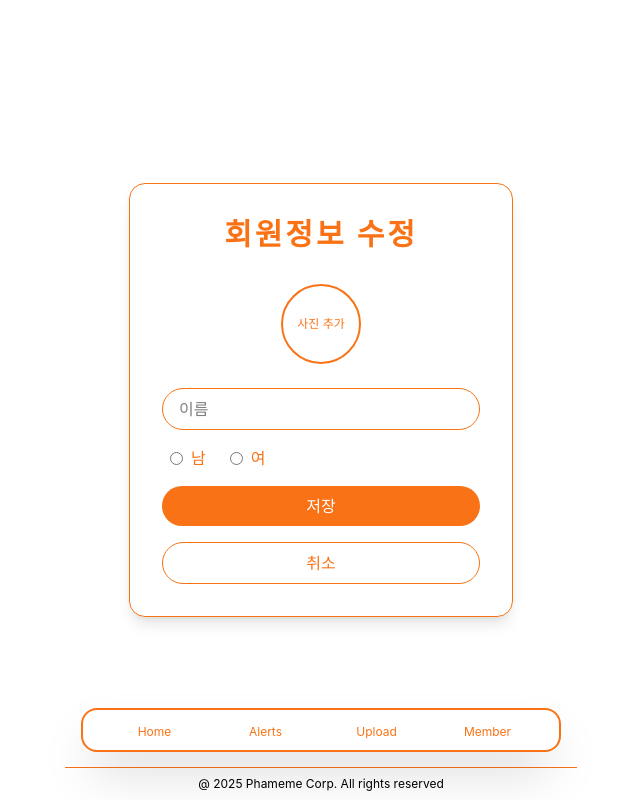
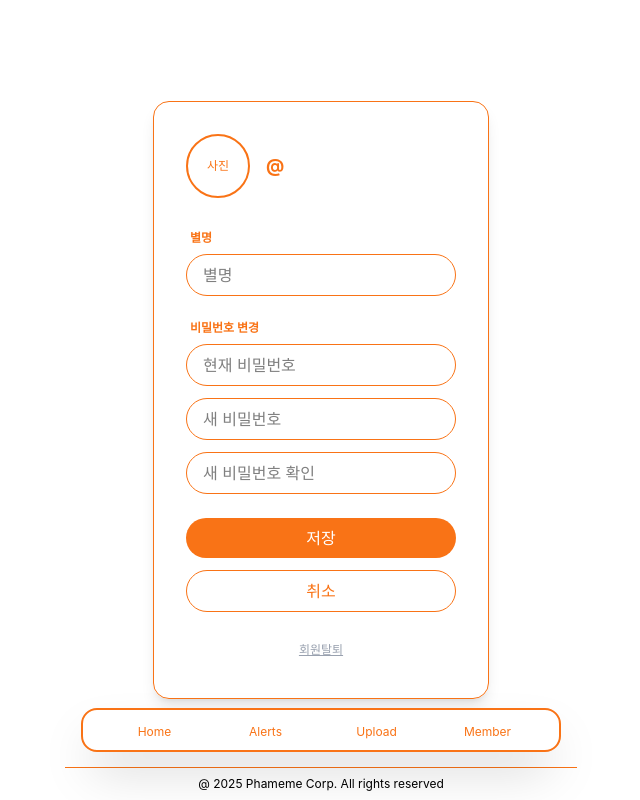
Before and after one commit to momohyphon/phameme-web, a React (Vite) app: page /editprofile in a window 1280 px wide. Shown: the whole page, without its empty margins (319-959 px from the left). Built offline with nearby package versions, Linux system fonts and the light colour scheme; no server answers.

Commit message:
정보수정

```diff
--- a/src/pages/EditProfile.jsx
+++ b/src/pages/EditProfile.jsx
@@ -1,12 +1,12 @@
 import { auth } from "../firebase";
 import { useState, useEffect } from "react";
 import { useNavigate } from "react-router-dom";
-import { onAuthStateChanged } from "firebase/auth";
-import { doc, getDoc, setDoc } from "firebase/firestore";
+import { onAuthStateChanged, updatePassword, deleteUser, reauthenticateWithCredential, EmailAuthProvider } from "firebase/auth";
+import { doc, getDoc, setDoc, deleteDoc, collection, getDocs, query, where } from "firebase/firestore";
 import { db } from "../firebase";
 
 function EditProfile() {
-  // 네온 색상 배열
+  // 네온 색상 배열 - 2초마다 순환
   const neonColors = ["#7C3AED", "#EC4899", "#F97316", "#3B82F6", "#10B981"];
   // 현재 색상 인덱스
   const [colorIndex, setColorIndex] = useState(0);
@@ -14,20 +14,26 @@ function EditProfile() {
   const navigate = useNavigate();
   // 현재 로그인한 유저
   const [currentUser, setCurrentUser] = useState(null);
-  // 이름 입력값
+  // 별명 입력값 - Firestore name 필드와 연동, 화면 표시만 별명으로 변경
   const [name, setName] = useState("");
   // 성별 입력값
   const [gender, setGender] = useState("");
-  // 프로필 사진 URL
+  // 프로필 사진 URL - 상단 프로필 표시용
   const [profilePhoto, setProfilePhoto] = useState("");
-  // 사진 미리보기 URL
-  const [photoPreview, setPhotoPreview] = useState("");
-  // 새로 선택한 사진 파일
-  const [photoFile, setPhotoFile] = useState(null);
+  // 현재 비밀번호 - 비밀번호 변경시 재인증용
+  const [currentPassword, setCurrentPassword] = useState("");
+  // 새 비밀번호
+  const [newPassword, setNewPassword] = useState("");
+  // 새 비밀번호 확인
+  const [newPasswordConfirm, setNewPasswordConfirm] = useState("");
   // 저장 성공 메시지
   const [success, setSuccess] = useState("");
   // 오류 메시지
   const [error, setError] = useState("");
+  // 회원탈퇴 섹션 표시 여부 - 토글 방식
+  const [showDeleteTab, setShowDeleteTab] = useState(false);
+  // 회원탈퇴 확인용 비밀번호
+  const [deletePassword, setDeletePassword] = useState("");
 
   // 2초마다 색상 변경
   useEffect(() => {
@@ -42,17 +48,14 @@ function EditProfile() {
     const unsubscribe = onAuthStateChanged(auth, async (user) => {
       setCurrentUser(user);
       if (user) {
-        // Firestore에서 기존 정보 가져오기
         const docRef = doc(db, "users", user.uid);
         const docSnap = await getDoc(docRef);
         if (docSnap.exists()) {
-          // 기존 이름 표시
+          // Firestore name 필드 불러오기
           setName(docSnap.data().name || "");
-          // 기존 성별 표시
           setGender(docSnap.data().gender || "");
-          // 기존 사진 표시
+          // 상단 프로필 사진 표시용
           setProfilePhoto(docSnap.data().photoURL || "");
-          setPhotoPreview(docSnap.data().photoURL || "");
         }
       }
     });
@@ -61,136 +64,177 @@ function EditProfile() {
 
   const currentColor = neonColors[colorIndex];
 
-  // 사진 변경 처리
-  const handlePhotoChange = (e) => {
-    const file = e.target.files[0];
-    // 파일 상태 저장
-    setPhotoFile(file);
-    // 미리보기 URL 생성
-    setPhotoPreview(URL.createObjectURL(file));
-  };
-
-  // 저장 처리
+  // 저장 처리 - 별명(name) + 비밀번호 변경
   const handleSave = async () => {
-    try {
-      let photoURL = profilePhoto;
-
-      // 새 사진 선택했으면 Cloudinary에 업로드
-      if (photoFile) {
-        const formData = new FormData();
-        formData.append("file", photoFile);
-        formData.append("upload_preset", "phameme_upload");
-        const res = await fetch("https://api.cloudinary.com/v1_1/dgibdjbtj/image/upload", {
-          method: "POST",
-          body: formData,
-        });
-        const data = await res.json();
-        // 새 사진 URL 저장
-        photoURL = data.secure_url;
+    if (newPassword || newPasswordConfirm) {
+      if (newPassword !== newPasswordConfirm) {
+        setError("새 비밀번호가 일치하지 않습니다.");
+        return;
+      }
+      if (newPassword.length < 6) {
+        setError("비밀번호는 6자리 이상이어야 합니다.");
+        return;
+      }
+      if (!currentPassword) {
+        setError("비밀번호 변경을 위해 현재 비밀번호를 입력해 주세요.");
+        return;
+      }
     }
 
-      // Firestore에 업데이트 (merge: true = 기존 데이터 유지)
+    try {
+      // Firestore name 필드 업데이트 - merge: true로 기존 데이터 유지
       await setDoc(doc(db, "users", currentUser.uid), {
         name: name,
         gender: gender,
-        photoURL: photoURL,
       }, { merge: true });
 
+      // 비밀번호 변경 요청시 - Firebase 재인증 후 변경
+      if (newPassword) {
+        const credential = EmailAuthProvider.credential(currentUser.email, currentPassword);
+        await reauthenticateWithCredential(currentUser, credential);
+        await updatePassword(currentUser, newPassword);
+      }
+
       setSuccess("저장되었습니다!");
-      // 2초 후 마이페이지로 이동
       setTimeout(() => {
         navigate("/mypage");
       }, 2000);
     } catch (err) {
+      if (err.code === "auth/wrong-password" || err.code === "auth/invalid-credential") {
+        setError("현재 비밀번호가 틀렸습니다.");
+      } else {
         setError("저장 실패. 다시 시도해 주세요.");
+      }
+    }
+  };
+
+  // 회원탈퇴 처리 - 재인증 후 Firestore 데이터 + Auth 계정 삭제
+  const handleDeleteAccount = async () => {
+    if (!deletePassword) {
+      setError("비밀번호를 입력해 주세요.");
+      return;
+    }
+    try {
+      // Firebase 계정 삭제 전 재인증 필수
+      const credential = EmailAuthProvider.credential(currentUser.email, deletePassword);
+      await reauthenticateWithCredential(currentUser, credential);
+
+      // Firestore users 문서 삭제
+      await deleteDoc(doc(db, "users", currentUser.uid));
+
+      // 내 카테고리 전부 삭제
+      const catSnap = await getDocs(query(collection(db, "categories"), where("userId", "==", currentUser.uid)));
+      for (const d of catSnap.docs) {
+        await deleteDoc(doc(db, "categories", d.id));
+      }
+
+      // 내 팔로우 데이터 전부 삭제
+      const followSnap = await getDocs(collection(db, "follows"));
+      for (const d of followSnap.docs) {
+        const fdata = d.data();
+        if (fdata.followerId === currentUser.uid || fdata.followingId === currentUser.uid) {
+          await deleteDoc(doc(db, "follows", d.id));
+        }
+      }
+
+      // Firebase Auth 계정 삭제
+      await deleteUser(currentUser);
+      alert("회원탈퇴가 완료되었습니다.");
+      navigate("/");
+    } catch (err) {
+      if (err.code === "auth/wrong-password" || err.code === "auth/invalid-credential") {
+        setError("비밀번호가 틀렸습니다.");
+      } else {
+        setError("탈퇴 실패. 다시 시도해 주세요.");
+      }
     }
   };
 
   return (
-    <div className="min-h-screen bg-white flex items-center justify-center">
+    // 수정됨: flex items-center justify-center로 로그인 페이지처럼 화면 중앙 배치
+    <div className="min-h-screen bg-white flex items-center justify-center py-10">
+      <div className="w-full max-w-sm px-6">
+
+        {/* 카드 컨테이너 - 로그인 페이지와 동일한 스타일 */}
         <div
           style={{ borderColor: currentColor, transition: "border-color 1s ease" }}
-        className="border rounded-2xl p-8 w-full max-w-sm shadow-lg"
+          className="border rounded-2xl p-8 shadow-lg"
         >
-        {/* 로고 */}
-        <h1
-          style={{ color: currentColor, transition: "color 1s ease" }}
-          className="text-3xl font-bold tracking-widest text-center mb-8"
+          {/* 상단 프로필 - 사진 + 아이디 표시 */}
+          <div className="flex items-center gap-4 mb-8">
+            {/* 프로필 사진 원형 */}
+            <div
+              style={{ borderColor: currentColor }}
+              className="w-16 h-16 rounded-full border-2 overflow-hidden flex items-center justify-center flex-shrink-0"
             >
-          회원정보 수정
-        </h1>
+              {profilePhoto ? (
+                <img src={profilePhoto} className="w-full h-full object-cover" />
+              ) : (
+                <span style={{ color: currentColor }} className="text-xs">사진</span>
+              )}
+            </div>
+            {/* 이메일 @ 앞부분을 아이디로 표시 */}
+            <p style={{ color: currentColor }} className="text-lg font-bold">
+              @{currentUser?.email?.split("@")[0]}
+            </p>
+          </div>
 
           {/* 성공 메시지 */}
           {success && (
             <p style={{ color: currentColor }} className="text-center font-bold mb-4">{success}</p>
           )}
 
-        {/* 프로필 사진 */}
-        <div className="flex flex-col items-center mb-4">
-          <div
-            style={{ borderColor: currentColor }}
-            className="w-20 h-20 rounded-full border-2 overflow-hidden mb-2 flex items-center justify-center cursor-pointer"
-            onClick={() => document.getElementById("editPhotoInput").click()}
-          >
-            {photoPreview ? (
-              <img src={photoPreview} className="w-full h-full object-cover" />
-            ) : (
-              <span style={{ color: currentColor }} className="text-xs">사진 추가</span>
-            )}
-          </div>
-          <input
-            id="editPhotoInput"
-            type="file"
-            accept="image/*"
-            className="hidden"
-            onChange={handlePhotoChange}
-          />
-        </div>
-
-        {/* 이름 입력 */}
-        <input
-          type="text"
-          placeholder="이름"
-          value={name}
-          onChange={(e) => setName(e.target.value)}
-          style={{ borderColor: currentColor, transition: "border-color 1s ease" }}
-          className="w-full bg-white border text-black px-4 py-2 rounded-full mb-4 outline-none"
-        />
-
-        {/* 성별 선택 */}
-        <div className="flex gap-6 mb-4 px-2">
-          <label style={{ color: currentColor }} className="flex items-center gap-2 cursor-pointer">
-            <input
-              type="radio"
-              name="gender"
-              value="남"
-              checked={gender === "남"}
-              onChange={(e) => setGender(e.target.value)}
-            />
-            남
-          </label>
-          <label style={{ color: currentColor }} className="flex items-center gap-2 cursor-pointer">
-            <input
-              type="radio"
-              name="gender"
-              value="여"
-              checked={gender === "여"}
-              onChange={(e) => setGender(e.target.value)}
-            />
-            여
-          </label>
-        </div>
-
           {/* 오류 메시지 */}
           {error && (
             <p className="text-red-400 text-sm text-center mb-4">{error}</p>
           )}
 
+          {/* 별명 입력 - Firestore name 필드와 연동 */}
+          <p style={{ color: currentColor }} className="text-xs font-bold mb-2 px-1">별명</p>
+          <input
+            type="text"
+            placeholder="별명"
+            value={name}
+            onChange={(e) => setName(e.target.value)}
+            style={{ borderColor: currentColor }}
+            className="w-full bg-white border text-black px-4 py-2 rounded-full mb-6 outline-none"
+          />
+
+          {/* 비밀번호 변경 섹션 */}
+          <p style={{ color: currentColor }} className="text-xs font-bold mb-2 px-1">비밀번호 변경</p>
+          {/* 현재 비밀번호 - 재인증용 */}
+          <input
+            type="password"
+            placeholder="현재 비밀번호"
+            value={currentPassword}
+            onChange={(e) => setCurrentPassword(e.target.value)}
+            style={{ borderColor: currentColor }}
+            className="w-full bg-white border text-black px-4 py-2 rounded-full mb-3 outline-none"
+          />
+          {/* 새 비밀번호 */}
+          <input
+            type="password"
+            placeholder="새 비밀번호"
+            value={newPassword}
+            onChange={(e) => setNewPassword(e.target.value)}
+            style={{ borderColor: currentColor }}
+            className="w-full bg-white border text-black px-4 py-2 rounded-full mb-3 outline-none"
+          />
+          {/* 새 비밀번호 확인 */}
+          <input
+            type="password"
+            placeholder="새 비밀번호 확인"
+            value={newPasswordConfirm}
+            onChange={(e) => setNewPasswordConfirm(e.target.value)}
+            style={{ borderColor: currentColor }}
+            className="w-full bg-white border text-black px-4 py-2 rounded-full mb-6 outline-none"
+          />
+
           {/* 저장 버튼 */}
           <button
             onClick={handleSave}
-          style={{ backgroundColor: currentColor, transition: "background-color 1s ease" }}
-          className="w-full text-white py-2 rounded-full transition mb-4"
+            style={{ backgroundColor: currentColor }}
+            className="w-full text-white py-2 rounded-full mb-3"
           >
             저장
           </button>
@@ -199,10 +243,45 @@ function EditProfile() {
           <button
             onClick={() => navigate("/mypage")}
             style={{ borderColor: currentColor, color: currentColor }}
-          className="w-full border py-2 rounded-full transition"
+            className="w-full border py-2 rounded-full mb-6"
           >
             취소
           </button>
+
+          {/* 회원탈퇴 토글 버튼 */}
+          <button
+            onClick={() => setShowDeleteTab((prev) => !prev)}
+            className="w-full text-xs text-center text-gray-400 underline mb-2"
+          >
+            회원탈퇴
+          </button>
+
+          {/* 회원탈퇴 섹션 - 토글시 표시 */}
+          {showDeleteTab && (
+            <div className="border-t pt-4 mt-2" style={{ borderColor: currentColor }}>
+              {/* 안내 문구 */}
+              <p className="text-xs text-gray-500 text-center mb-4">
+                회원탈퇴시 기존 정보는 모두 삭제되오니 확인하시고 탈퇴 진행바랍니다.
+              </p>
+              {/* 탈퇴 확인용 비밀번호 */}
+              <input
+                type="password"
+                placeholder="비밀번호 입력"
+                value={deletePassword}
+                onChange={(e) => setDeletePassword(e.target.value)}
+                style={{ borderColor: currentColor }}
+                className="w-full bg-white border text-black px-4 py-2 rounded-full mb-3 outline-none text-sm"
+              />
+              {/* 탈퇴 실행 버튼 */}
+              <button
+                onClick={handleDeleteAccount}
+                className="w-full bg-red-500 text-white py-2 rounded-full text-sm"
+              >
+                탈퇴 확인
+              </button>
+            </div>
+          )}
+        </div>
       </div>
     </div>
   );
```
Also changed, not shown: src/pages/Login.jsx (+51 -72 lines). Lines whose indentation alone changed are shown as unchanged.
